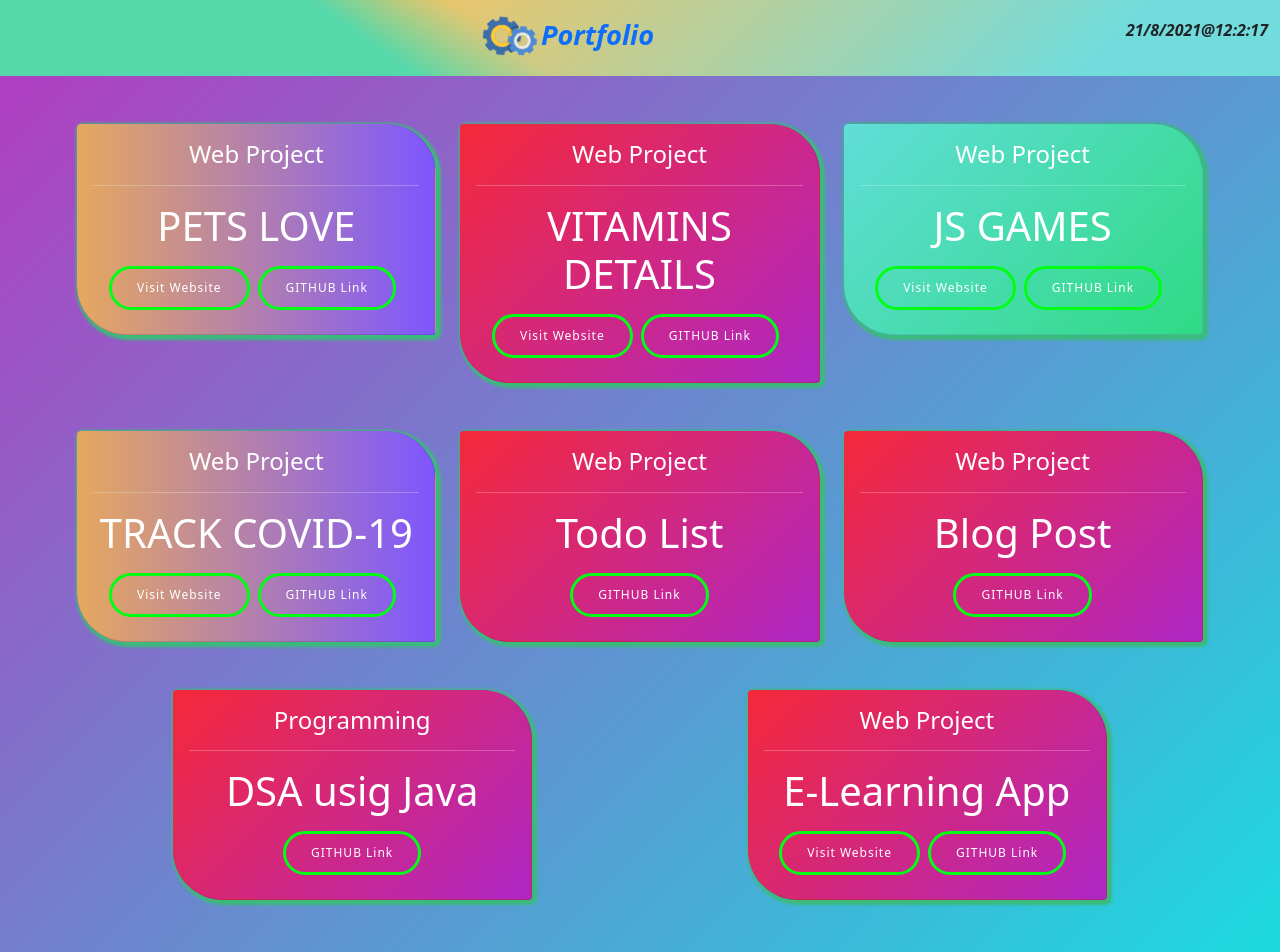
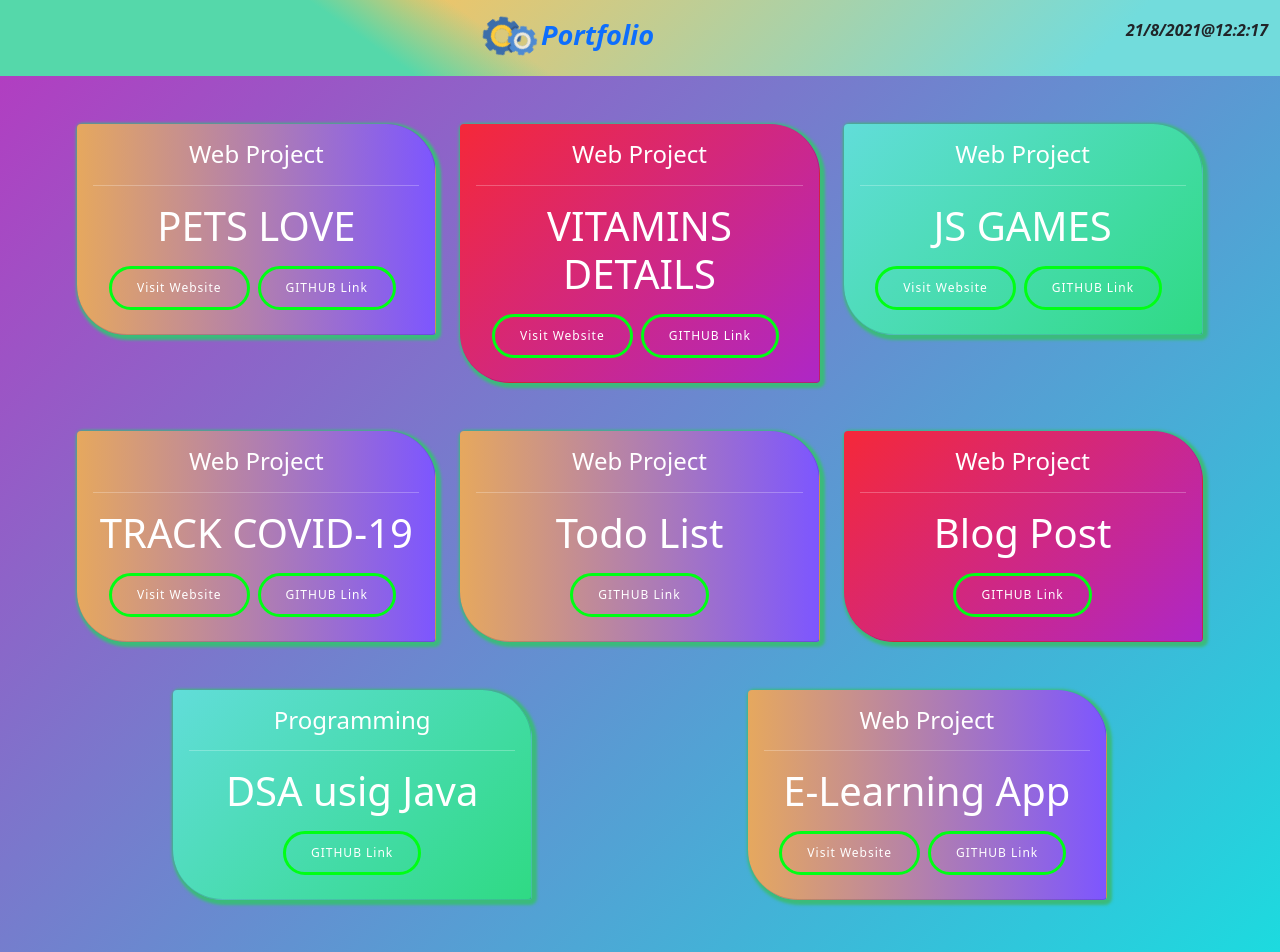
Before and after one commit to duggeraviteja/my-portpolio, a React (Create React App) app: page /projects in a window 1280 px wide. Shown: the top 952 px of the page. Built offline with nearby package versions, Linux system fonts and the light colour scheme.

Commit message:
Update Projects.jsx

```diff
--- a/src/components/Projects.jsx
+++ b/src/components/Projects.jsx
@@ -88,7 +88,7 @@ return(
 
 
           <div className="col-md-4 col-12 mx-auto" >
-            <div className="card  card-2 ca">
+            <div className="card  card-1 ca">
               <div className="card-body">
                 <h4 className="card-title">Web Project </h4>
                 <hr />
@@ -117,7 +117,7 @@ return(
           </div>
 
      <div className="col-md-4 col-12 mx-auto" >
-            <div className="card  card-2 ca">
+            <div className="card  card-3 ca">
               <div className="card-body">
                 <h4 className="card-title">Programming </h4>
                 <hr />
@@ -138,7 +138,7 @@ return(
 
 
         <div className="col-md-4 col-12 mx-auto">
-            <div className="card  card-2 ca">
+            <div className="card  card-4 ca">
               <div className="card-body">
                 <h4 className="card-title">Web Project </h4>
                 <hr />
```
